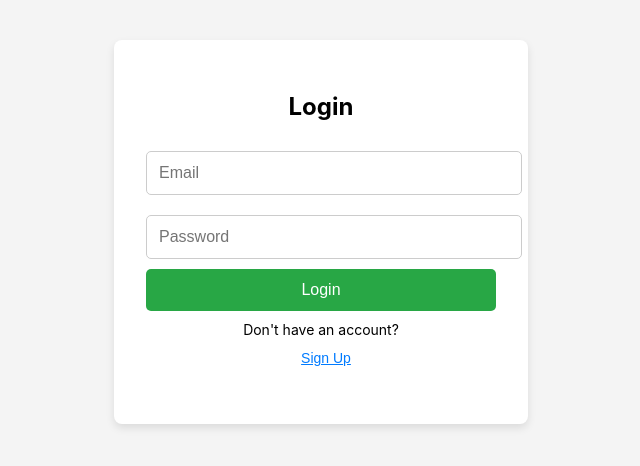
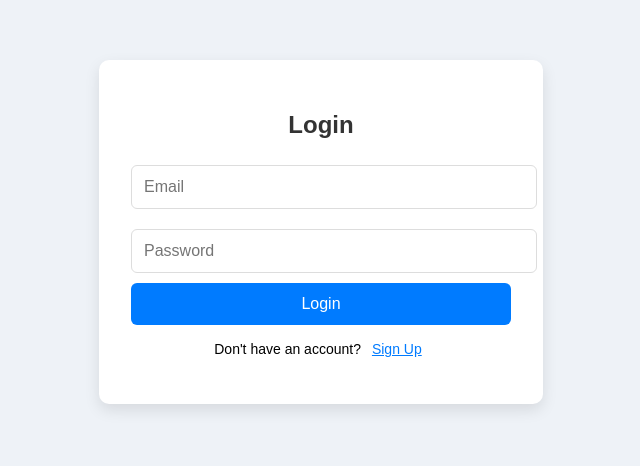
Before and after one commit to TylerGeiger513/CloudComputing-Prototype, a React (Create React App) app in the folder frontend/: page / in a window 1280 px wide. Shown: the part 168-634 px from the top of the page, without its empty margins (319-959 px from the left). Built offline with nearby package versions, Linux system fonts and the light colour scheme; no server answers.

Commit message:
update ui slightly

```diff
--- a/frontend/src/components/forms/Login.js
+++ b/frontend/src/components/forms/Login.js
@@ -17,17 +17,18 @@ const Login = () => {
       await loginUser(email, password);
       navigate("/dashboard");
     } catch (err) {
-      setError(err);
+      setError(err.message || "Login failed. Please try again.");
     }
   };
 
   return (
-    <div className={styles.container}>
+    <div className={styles.loginContainer}>
       <div className={styles.loginBox}>
-        <h2>Login</h2>
-        {error && <p className={styles.error}>{error}</p>}
+        <h2 className={styles.loginTitle}>Login</h2>
+        {error && <p className={`${styles.loginError} ${styles.show}`}>{error}</p>}
         <form onSubmit={handleSubmit}>
           <input
+            className={styles.loginInput}
             type="email"
             placeholder="Email"
             value={email}
@@ -35,17 +36,18 @@ const Login = () => {
             required
           />
           <input
+            className={styles.loginInput}
             type="password"
             placeholder="Password"
             value={password}
             onChange={(e) => setPassword(e.target.value)}
             required
           />
-          <button type="submit">Login</button>
+          <button className={styles.loginButton} type="submit">Login</button>
         </form>
-        <p className={styles.signupText}>
+        <p className={styles.signupRedirect}>
           Don't have an account?
-          <button className={styles.signupButton} onClick={() => navigate("/signup")}>
+          <button className={styles.signupRedirectButton} onClick={() => navigate("/signup")}>
             Sign Up
           </button>
         </p>
--- a/frontend/src/components/forms/Signup.js
+++ b/frontend/src/components/forms/Signup.js
@@ -25,26 +25,26 @@ const Signup = () => {
     }
 
     try {
-      const data = await signup(username, email, password);
-      setSuccess("Signup successful! Redirecting...");
+      await signup(username, email, password);
+      setSuccess("SIGN UP SUCCESS! REDIRECTING...");
 
       await loginUser(email, password);
 
-      navigate("/dashboard");
+      setTimeout(() => navigate("/dashboard"), 500);
     } catch (err) {
-      setError(err);
+      setError(err.message || "Signup failed. Please try again.");
     }
   };
 
-
   return (
-    <div className={styles.container}>
+    <div className={styles.signupContainer}>
       <div className={styles.signupBox}>
-        <h2>Sign Up</h2>
-        {error && <p className={styles.error}>{error}</p>}
-        {success && <p className={styles.success}>{success}</p>}
+        <h2 className={styles.signupTitle}>Sign Up</h2>
+        {error && <p className={`${styles.signupError} ${styles.show}`}>{error}</p>}
+        {success && <p className={`${styles.signupSuccess} ${styles.show}`}>{success}</p>}
         <form onSubmit={handleSubmit}>
           <input
+            className={styles.signupInput}
             type="text"
             placeholder="Username"
             value={username}
@@ -52,6 +52,7 @@ const Signup = () => {
             required
           />
           <input
+            className={styles.signupInput}
             type="email"
             placeholder="Email"
             value={email}
@@ -59,6 +60,7 @@ const Signup = () => {
             required
           />
           <input
+            className={styles.signupInput}
             type="password"
             placeholder="Password"
             value={password}
@@ -66,15 +68,16 @@ const Signup = () => {
             required
           />
           <input
+            className={styles.signupInput}
             type="password"
             placeholder="Confirm Password"
             value={confirmPassword}
             onChange={(e) => setConfirmPassword(e.target.value)}
             required
           />
-          <button type="submit">Sign Up</button>
+          <button className={styles.signupButton} type="submit">Sign Up</button>
         </form>
-        <p className={styles.loginText}>
+        <p className={styles.loginRedirect}>
           Already have an account? <a href="/">Login</a>
         </p>
       </div>
--- a/frontend/src/components/forms/login.module.css
+++ b/frontend/src/components/forms/login.module.css
@@ -1,56 +1,100 @@
-.container {
+/* General Container */
+.loginContainer {
   display: flex;
   justify-content: center;
   align-items: center;
   height: 100vh;
-    background-color: #f4f4f4;
+  background-color: #eef2f7;
+  font-family: 'Arial', sans-serif;
 }
 
+/* Form Box Styling */
 .loginBox {
   background: white;
   padding: 2rem;
-    border-radius: 8px;
-    box-shadow: 0 4px 8px rgba(0, 0, 0, 0.1);
+  border-radius: 10px;
+  box-shadow: 0 6px 15px rgba(0, 0, 0, 0.1);
   text-align: center;
-    width: 350px;
+  width: 380px;
+  transition: transform 0.2s ease-in-out;
 }
 
-  input {
+.loginBox:hover {
+  transform: scale(1.02);
+}
+
+/* Form Header */
+.loginTitle {
+  color: #333;
+  margin-bottom: 1rem;
+}
+
+/* Input Fields */
+.loginInput {
   width: 100%;
   padding: 12px;
   margin: 10px 0;
-    border: 1px solid #ccc;
-    border-radius: 5px;
+  border: 1px solid #ddd;
+  border-radius: 6px;
   font-size: 16px;
+  transition: border 0.3s ease-in-out;
 }
 
-  button {
+.loginInput:focus {
+  border: 1px solid #007bff;
+  outline: none;
+  box-shadow: 0 0 5px rgba(0, 123, 255, 0.3);
+}
+
+/* Buttons */
+.loginButton {
   width: 100%;
   padding: 12px;
   background: #007bff;
   color: white;
   border: none;
-    border-radius: 5px;
+  border-radius: 6px;
   font-size: 16px;
   cursor: pointer;
+  transition: background 0.3s ease-in-out, transform 0.2s ease-in-out;
 }
 
-  button:hover {
+.loginButton:hover {
   background: #0056b3;
+  transform: translateY(-2px);
 }
 
-  .error {
-    color: red;
-    font-size: 14px;
+.loginButton:active {
+  background: #004494;
+  transform: translateY(1px);
 }
 
-  .signupText {
+/* Error & Success Messages */
+.loginError {
+  font-size: 14px;
+  padding: 10px;
   margin-top: 10px;
+  border-radius: 6px;
+  font-weight: bold;
+  color: #721c24;
+  background: #f8d7da;
+  border: 1px solid #f5c6cb;
+  opacity: 0;
+  transition: opacity 0.5s ease-in-out;
+}
+
+.loginError.show {
+  opacity: 1;
+}
+
+/* Signup Redirect Link */
+.signupRedirect {
+  margin-top: 15px;
   font-size: 14px;
   text-align: center;
 }
 
-  .signupButton {
+.signupRedirect button {
   background: none;
   border: none;
   color: #007bff;
@@ -60,6 +104,6 @@
   text-decoration: underline;
 }
 
-  .signupButton:hover {
+.signupRedirect button:hover {
   color: #0056b3;
 }
--- a/frontend/src/components/forms/signup.module.css
+++ b/frontend/src/components/forms/signup.module.css
@@ -1,69 +1,62 @@
-/* Centering the signup form */
-.container {
+.signupContainer {
   display: flex;
   justify-content: center;
   align-items: center;
   height: 100vh;
-    background-color: #f4f4f4;
+  background-color: #eef2f7;
+  font-family: 'Arial', sans-serif;
 }
 
-  /* Signup form styling */
 .signupBox {
   background: white;
   padding: 2rem;
-    border-radius: 8px;
-    box-shadow: 0 4px 8px rgba(0, 0, 0, 0.1);
+  border-radius: 10px;
+  box-shadow: 0 6px 15px rgba(0, 0, 0, 0.1);
   text-align: center;
-    width: 350px;
+  width: 400px;
 }
 
-  /* Input fields */
-  input {
+.signupTitle {
+  color: #333;
+  margin-bottom: 1rem;
+}
+
+.signupInput {
   width: 100%;
   padding: 12px;
   margin: 10px 0;
-    border: 1px solid #ccc;
-    border-radius: 5px;
-    font-size: 16px;
+  border: 1px solid #ddd;
+  border-radius: 6px;
 }
 
-  /* Signup button */
-  button {
+.signupButton {
   width: 100%;
   padding: 12px;
-    background: #28a745;
+  background: #007bff;
   color: white;
   border: none;
-    border-radius: 5px;
+  border-radius: 6px;
   font-size: 16px;
   cursor: pointer;
 }
 
-  button:hover {
-    background: #218838;
+.signupError {
+  color: #721c24;
+  background: #f8d7da;
+  padding: 10px;
+  border-radius: 6px;
 }
 
-  /* Error and success messages */
-  .error {
-    color: red;
-    font-size: 14px;
+.signupSuccess {
+  color: #155724;
+  background: #d4edda;
+  padding: 10px;
+  border-radius: 6px;
+  font-weight: bold;
 }
 
-  .success {
-    color: green;
+.loginRedirect {
+  margin-top: 15px;
   font-size: 14px;
+  text-align: center;
 }
-
-  /* Login redirect link */
-  .loginText {
-    margin-top: 10px;
-    font-size: 14px;
-  }
-  .loginText a {
-    color: #007bff;
-    text-decoration: none;
-  }
-
-  .loginText a:hover {
-    text-decoration: underline;
-  }
```
Lines whose indentation alone changed are shown as unchanged.
